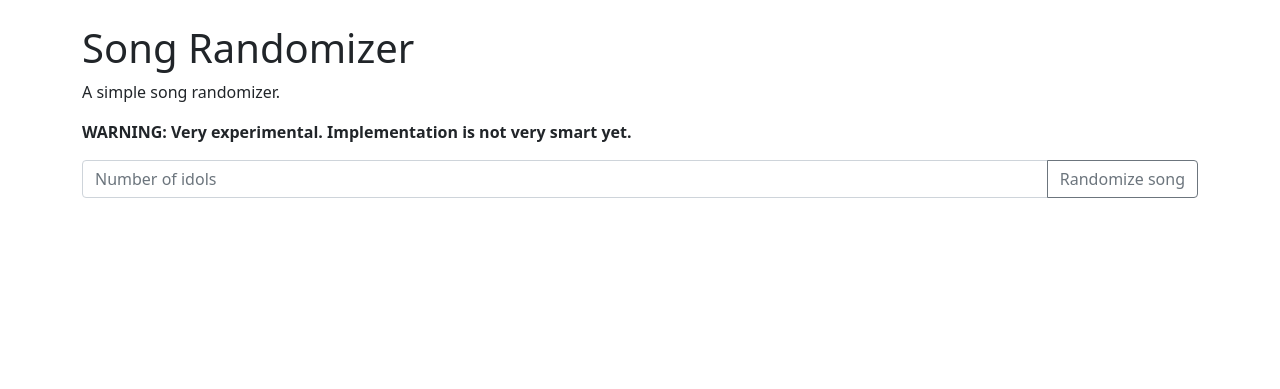
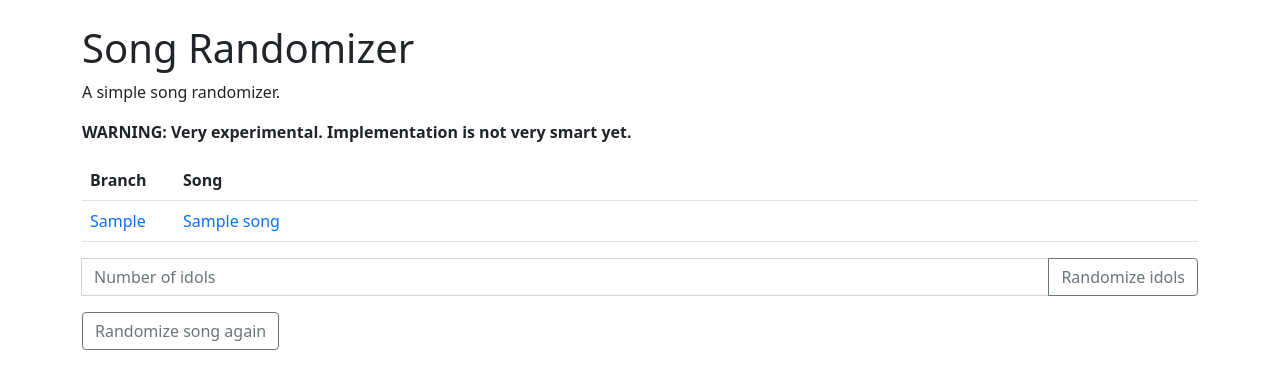
Before and after one commit to Damillora/Altessimo, a Django app: page /randomizer in a window 1280 px wide. Shown: the part 56-445 px from the top of the page. Run offline with Django 3.2, Linux system fonts and the light colour scheme; tables that the repository leaves empty hold one stand-in row (values such as "Sample post").

Commit message:
Rework randomizer interface

```diff
--- a/artists/apps.py
+++ b/artists/apps.py
@@ -2,4 +2,5 @@ from django.apps import AppConfig
 
 
 class ArtistsConfig(AppConfig):
+    default_auto_field = 'django.db.models.BigAutoField'
     name = 'artists'
--- a/categories/apps.py
+++ b/categories/apps.py
@@ -2,4 +2,5 @@ from django.apps import AppConfig
 
 
 class CategoriesConfig(AppConfig):
+    default_auto_field = 'django.db.models.BigAutoField'
     name = 'categories'
--- a/home/templates/randomizer.html
+++ b/home/templates/randomizer.html
@@ -4,29 +4,58 @@
 <h1>Song Randomizer</h1>
 <p>A simple song randomizer. </p>
 <p><strong>WARNING: Very experimental. Implementation is not very smart yet.</strong></p>
-{% if num %}
-<p>Song choice</p>
-<h2>
-    {{ song.title }}
-</h2>
-<p>
-    <a href="/songs/{{ song.id }}/{{ song.title }}">View song info</a>
-</p>
-<h2>Idols:</h2>
-<ul>
+
+{% if song %}
+<table class="table">
+    <tr>
+        <th>Branch</th>
+        <th>Song</th>
+    </tr>
+    <tr class="song-row branch-{{ song.branch.acronym }}">
+        <td class="col-1">
+            <a href="/taxonomy/branches/{{ song.branch.acronym }}">{{ song.branch.acronym }}</a>
+        </td>
+        <td>
+            <a href="/songs/{{ song.id }}/{{ song.title }}">{{ song.title }}</a>
+        </td>
+    </tr>
+</table>
+{% endif %}
+{% if idols %}
+<table class="table">
+    <tr>
+        <th>Branch</th>
+        <th>Idol</th>
+    </tr>
     {% for idol in idols %}
-    <li>{{ idol.romanized_name}} (<a href="/idols/{{ idol.id }}">View idol info</a>)</li>
+    <tr class="song-row branch-{{ idol.branch.acronym }}">
+        <td class="col-1">
+            <a href="/taxonomy/branches/{{ idol.branch.acronym }}">{{ idol.branch.acronym }}</a>
+        </td>
+        <td><a href="/idols/{{ idol.id }}">{{ idol.romanized_name}}</a></td>
+    </tr>
     {% endfor %}
-</ul>
-{% else %}
-<form>
-    <form action="{{ request.path }}" method="GET">
-        <div class="input-group mb-3">
-            <input type="number" class="form-control" placeholder="Number of idols" aria-label="Number of idols"
-                name="num">
-            <button class="btn btn-outline-secondary" type="submit">Randomize song</button>
-        </div>
-    </form>
+</table>
+{% endif %}
+{% if song is None and idols is None %}
+<form action="{{ request.path }}" method="GET">
+    <button class="btn btn-outline-secondary" type="submit">Randomize song</button>
 </form>
 {% endif %}
+{% if song and idols is None%}
+<form action="{{ request.path }}" method="GET">
+    <div class="input-group mb-3">
+        <input type="hidden" name="song_id" value="{{ song.id }}">
+        <input type="number" class="form-control" placeholder="Number of idols" aria-label="Number of idols"
+            value="{{ num }}" name="num">
+        <button class="btn btn-outline-secondary" type="submit">Randomize idols</button>
+    </div>
+</form>
+{% endif %}
+<form action="{{ request.path }}" method="GET">
+    <div class="input mb-3">
+        <button class="btn btn-outline-secondary" type="submit">Randomize song again</button>
+    </div>
+</form>
+
 {% endblock %}
--- a/home/views.py
+++ b/home/views.py
@@ -5,17 +5,23 @@ from songs.models import Song
 from idols.models import Idol
 
 # Create your views here.
+
+
 def index(request):
-    return render(request,"index.html")
+    return render(request, "index.html")
+
 
 def randomizer(request):
     obj = {}
+    if "song_id" in request.GET:
+        obj['song'] = Song.objects.get(pk=request.GET['song_id'])
+    else:
+        song_ids = list(Song.objects.values_list('pk', flat=True))
+        song_id = random.choice(song_ids)
+        obj['song'] = Song.objects.get(pk=song_id)
     if "num" in request.GET:
         obj['num'] = request.GET['num']
-        song_ids = list(Song.objects.values_list('pk',flat=True))
-        song_id = random.choice(song_ids)
-        obj['song'] = Song.objects.get(pk=song_id)
-        idol_ids = list(Idol.objects.values_list('pk',flat=True))
-        idol_selected_ids = random.sample(idol_ids,int(request.GET['num']))
+        idol_ids = list(Idol.objects.values_list('pk', flat=True))
+        idol_selected_ids = random.sample(idol_ids, int(request.GET['num']))
         obj['idols'] = Idol.objects.filter(pk__in=idol_selected_ids)
-    return render(request,"randomizer.html",obj)
+    return render(request, "randomizer.html", obj)
--- a/songs/apps.py
+++ b/songs/apps.py
@@ -2,4 +2,5 @@ from django.apps import AppConfig
 
 
 class SongsConfig(AppConfig):
+    default_auto_field = 'django.db.models.BigAutoField'
     name = 'songs'
```
Also changed, not shown: artists/migrations/0007_alter_artist_id.py (added), categories/migrations/0010_auto_20210710_0700.py (added), idols/migrations/0004_alter_idol_options.py (added), songs/migrations/0007_auto_20210710_0700.py (added).
